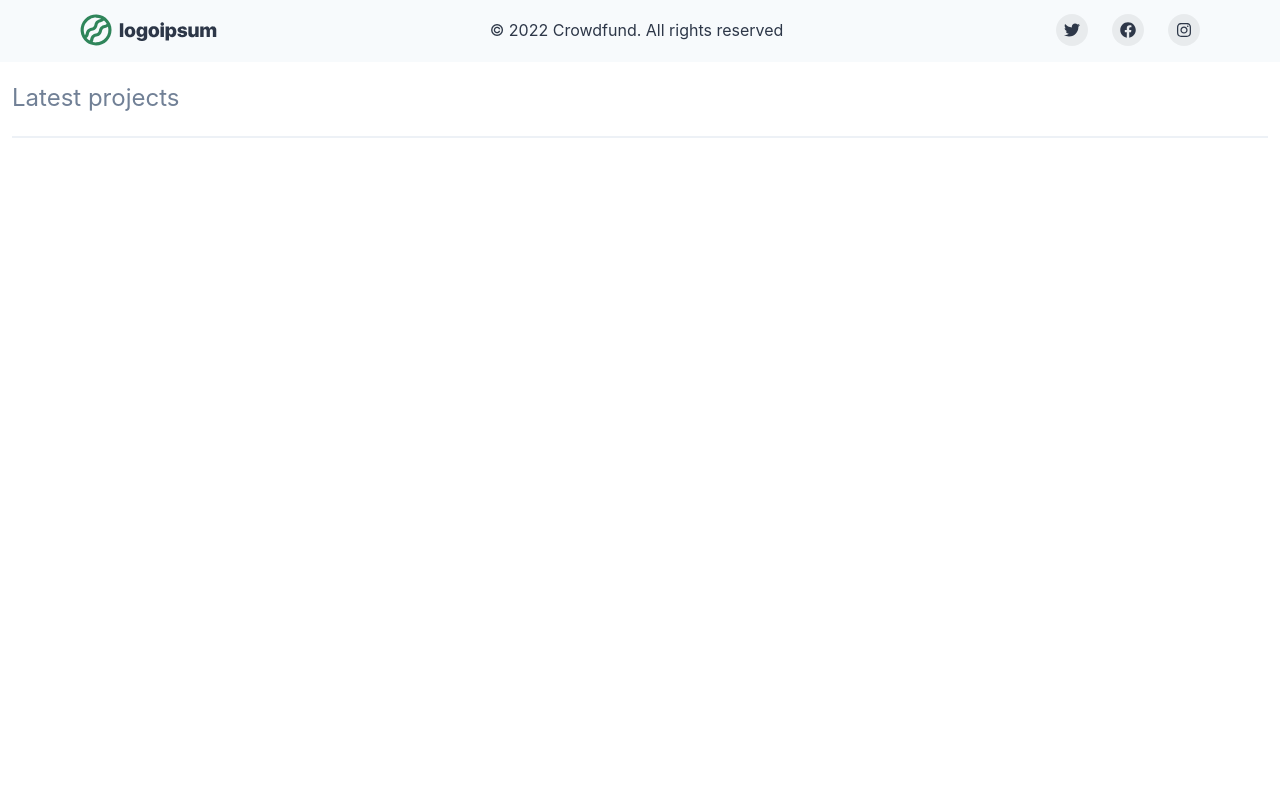
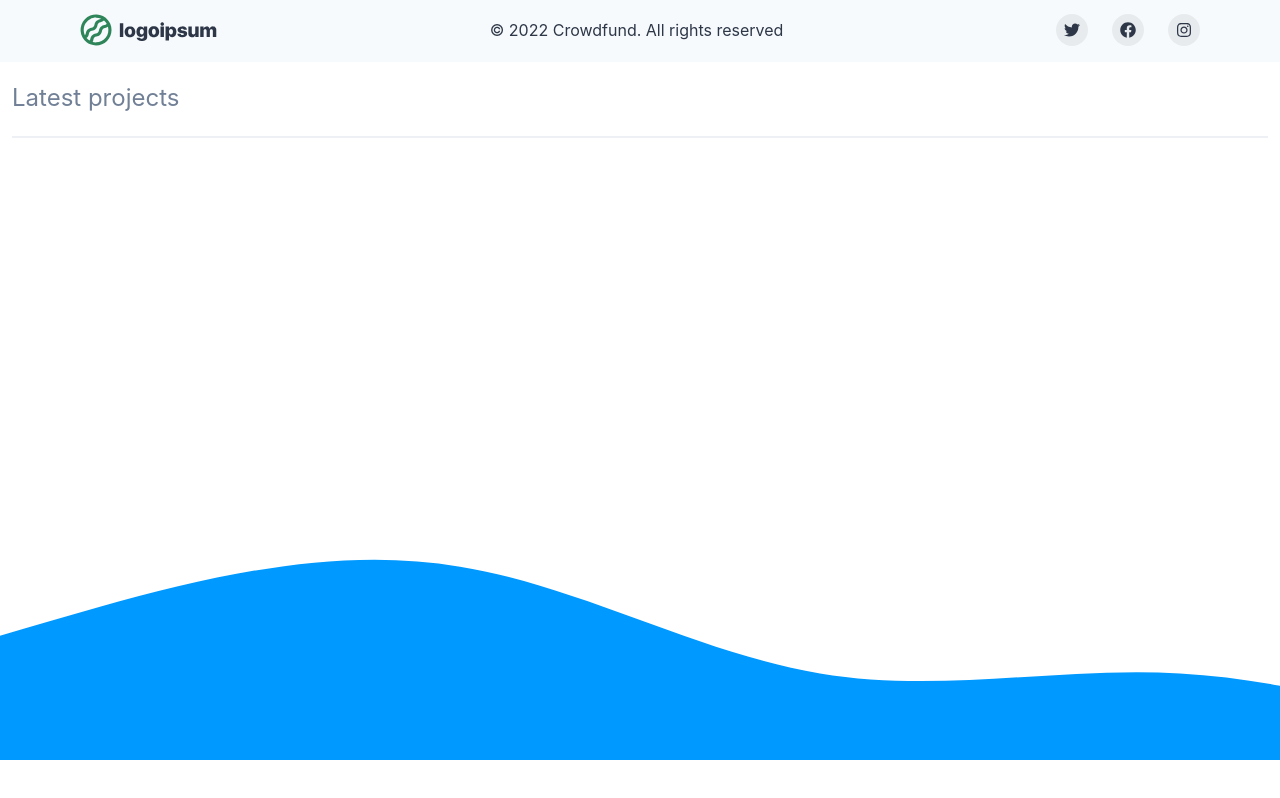
Before and after one commit to tuzzy08/crowdfund, a Next.js app: page / in a window 1280 px wide. Shown: the part 738-1536 px from the top of the page. Before the commit the page ends 1212 px from the top, so only its background shows below. Built offline with nearby package versions, Linux system fonts and the light colour scheme.

Commit message:
Added waves svg to index page

```diff
--- a/pages/index.tsx
+++ b/pages/index.tsx
@@ -35,9 +35,9 @@ export default function Home() {
 		// const goal = ethers.utils.formatEther(value);
 		// console.log(goal)
 		const data = {
-			title: 'CrossHelmet - the smart motorcycle helmet',
+			title: 'HEAVYS | Headphones Engineered For Heavy Metal',
 			description:
-				'Next generation motorcycle helmet with sound control & 360° visibility t0 transform your riding experience.',
+				'Metal-loud headphones with 2 frequency ranges and 4 drivers so you can listen to metal the way it’s meant to be heard.',
 			goal: 250,
 		};
 		return await ContractUtils.createProject(data);
@@ -95,7 +95,7 @@ export default function Home() {
 					</Heading>
 				</VStack>
 			</Box>
-			<Box py={5} mt={10} ml={3} mr={3} minH='300px' mb={50}>
+			<Box py={5} mt={10} ml={3} mr={3} minH='300px'>
 				<Box maxW={'7xl'} ml='auto' mr='auto'>
 					<Text fontSize='2xl' color={'gray.500'} align='left'>
 						Latest projects
@@ -114,6 +114,14 @@ export default function Home() {
 				</Box>
 				<Divider />
 			</Box>
+			<Box
+				h={'400px'}
+				bgImage={'/wave.svg'}
+				bgRepeat={'repeat-x'}
+				bgSize={'cover'}
+				bgPosition={'center center'}
+			>
+			</Box>
 			<Footer />
 		</Box>
 	);
```
Also changed, not shown: public/wave.svg (added).
